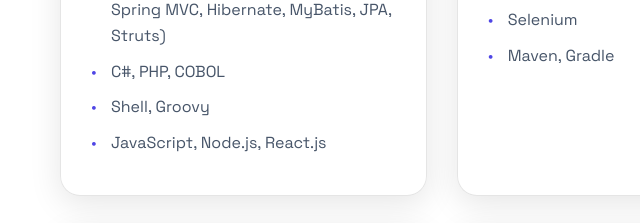
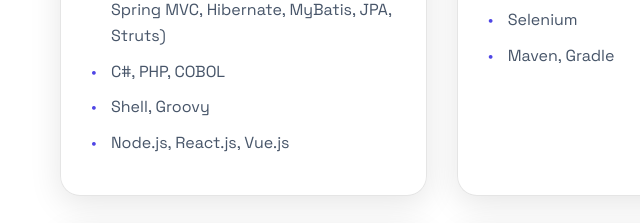
Before and after one commit to znbwork/znbwork.github.io, a plain HTML site: page index.html in a window 1280 px wide. Shown: the part 1136-1359 px from the top of the page, 0-640 px from the left. Drawn offline with Linux system fonts and the light colour scheme.

Commit message:
Update index.html

```diff
--- a/index.html
+++ b/index.html
@@ -55,7 +55,7 @@
                             <li>Java (Spring Boot, Spring Cloud, Spring MVC, Hibernate, MyBatis, JPA, Struts)</li>
                             <li>C#, PHP, COBOL</li>
                             <li>Shell, Groovy</li>
-                            <li>JavaScript, Node.js, React.js</li>
+                            <li>Node.js, React.js, Vue.js</li>
                         </ul>
                     </div>
                     <div class="skill-item">
```
